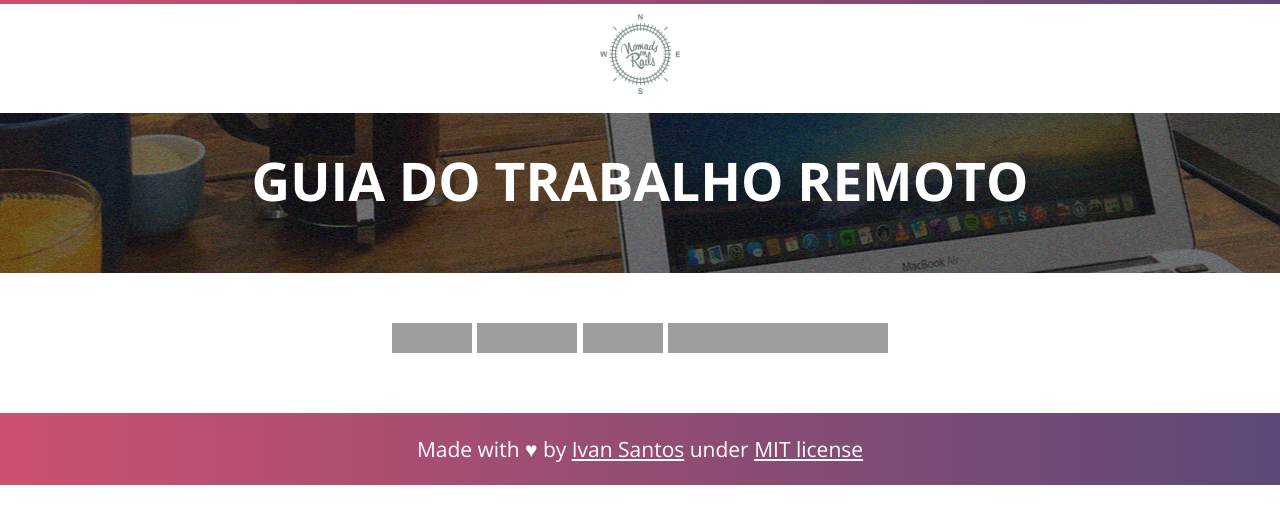
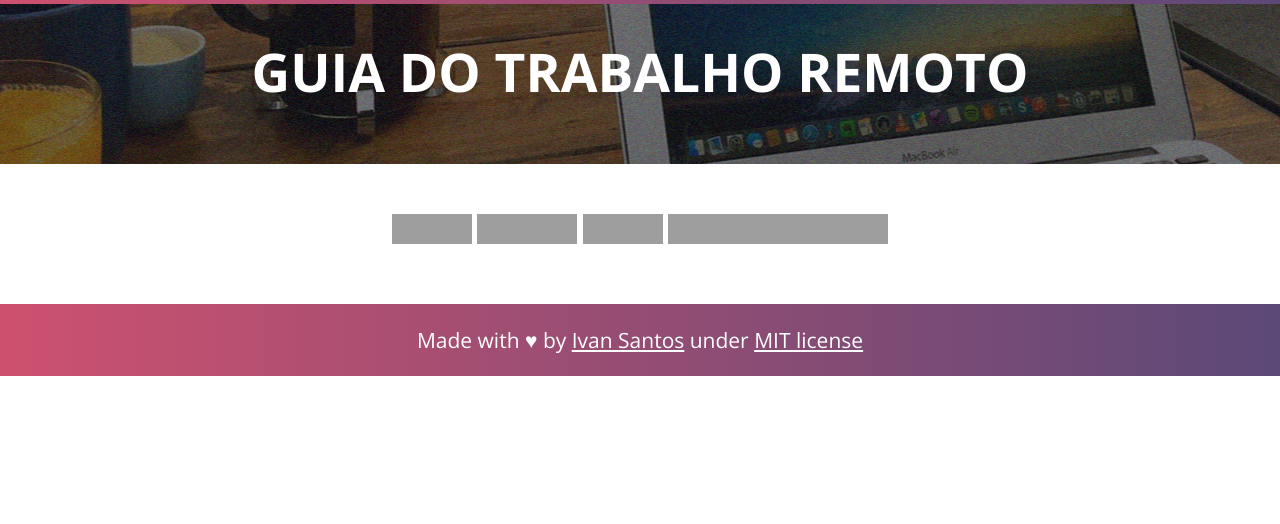
Before and after one commit to pragmaticivan/guia-do-trabalho-remoto, a plain HTML site: page index.html in a window 1280 px wide. Drawn offline with nearby package versions, Linux system fonts and the light colour scheme; no server answers; grey boxes are pictures that could not be loaded.

Commit message:
Remove NOR logo from header

```diff
--- a/index.html
+++ b/index.html
@@ -29,13 +29,6 @@
 	<body>
 
 		<div class="border-header"></div>
-		<header class="site-header">
-		  <div class="wrapper">
-		    <a href="http://nomadsonrails.com" target="_blank">
-		      <img src="logo-nor.png" class="site-logo" alt="Nomad on Rails logo">
-		    </a>
-		  </div>
-		</header>
 
 		<div class="featured-content">
 	    <div class="wrapper">
```
